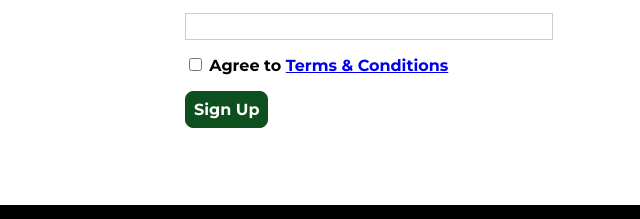
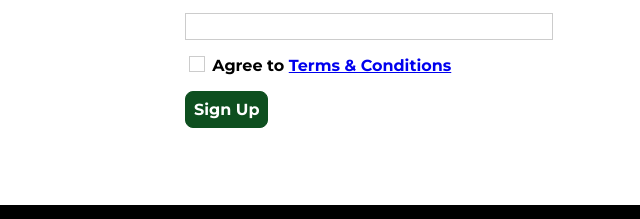
Before and after one commit to mchaitanya/uHost, a plain HTML site: page start-hosting/index.html in a window 1280 px wide. Shown: the part 515-734 px from the top of the page, 271-911 px from the left. Drawn offline with Linux system fonts and the light colour scheme.

Commit message:
Style the checkbox

```diff
--- a/start-hosting/start-hosting.css
+++ b/start-hosting/start-hosting.css
@@ -28,9 +28,10 @@ main {
 .signup-form input[id*="terms"] + label {
     display: inline-block;
     width: auto;
+    vertical-align: bottom;
 }
 
-.signup-form input,
+.signup-form input:not([type="checkbox"]),
 .signup-form select {
     border: 1px solid #ccc;
     padding: 0.2rem 0.5rem;
@@ -44,6 +45,21 @@ main {
     border-color: #2ddf5c;
 }
 
+.signup-form input[type="checkbox"] {
+    border: 1px solid #ccc;
+    background: white;
+    width: 1rem;
+    height: 1rem;
+    -webkit-appearance: none;
+    -moz-appearance: none;
+    appearance: none;
+}
+
+.signup-form input[type="checkbox"]:checked {
+    background: #2ddf5c;
+    border: #0e4f1f;
+}
+
 .signup-form button[type="submit"] {
     display: block;
     margin-top: 1rem;
```
